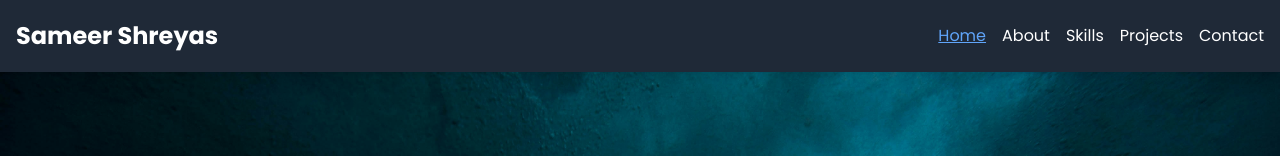
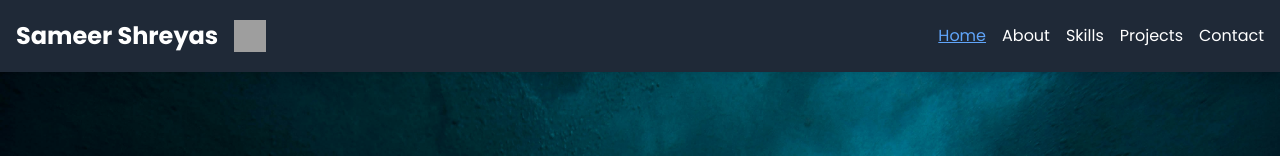
Before and after one commit to Varuno8/Portfolio, a React (Vite) app: page / in a window 1280 px wide. Shown: the top 156 px of the page. Built offline with nearby package versions, Linux system fonts and the light colour scheme; grey boxes are pictures that could not be loaded.

Commit message:
important

```diff
--- a/package.json
+++ b/package.json
@@ -5,9 +5,7 @@
   "type": "module",
   "scripts": {
   "dev": "vite",
-  "build": "vite build",
-  "predeploy": "npm run build",
-  "deploy": "gh-pages -d dist"
+  "build": "vite build"
   }
   ,
   "dependencies": {
--- a/src/components/Navbar.jsx
+++ b/src/components/Navbar.jsx
@@ -11,7 +11,23 @@ const Navbar = () => {
   return (
     <nav className="bg-gray-800 text-white p-4 sticky top-0 z-50 shadow-lg">
       <div className="container mx-auto flex justify-between items-center">
-        <h1 className="text-2xl font-bold">Sameer Shreyas</h1>
+        <div className="flex items-center">
+          <h1 className="text-2xl font-bold">Sameer Shreyas</h1>
+
+          {/* LeetCode Logo */}
+          <a
+            href="https://leetcode.com/u/sameershreyas13/" // replace with your LeetCode profile link
+            target="_blank"
+            rel="noopener noreferrer"
+            className="ml-4"
+          >
+            <img
+              src="https://upload.wikimedia.org/wikipedia/commons/1/19/LeetCode_logo_black.png" // replace with the correct URL if necessary
+              alt="LeetCode"
+              className="w-8 h-8 hover:opacity-80 transition-opacity duration-300"
+            />
+          </a>
+        </div>
 
         {/* Hamburger Icon for Mobile */}
         <div className="md:hidden">
--- a/vite.config.js
+++ b/vite.config.js
@@ -13,5 +13,5 @@ import react from '@vitejs/plugin-react';
 
 export default defineConfig({
   plugins: [react()],
-  base: '/portfolio-website/', // Replace with your repo name
+
 });
```
